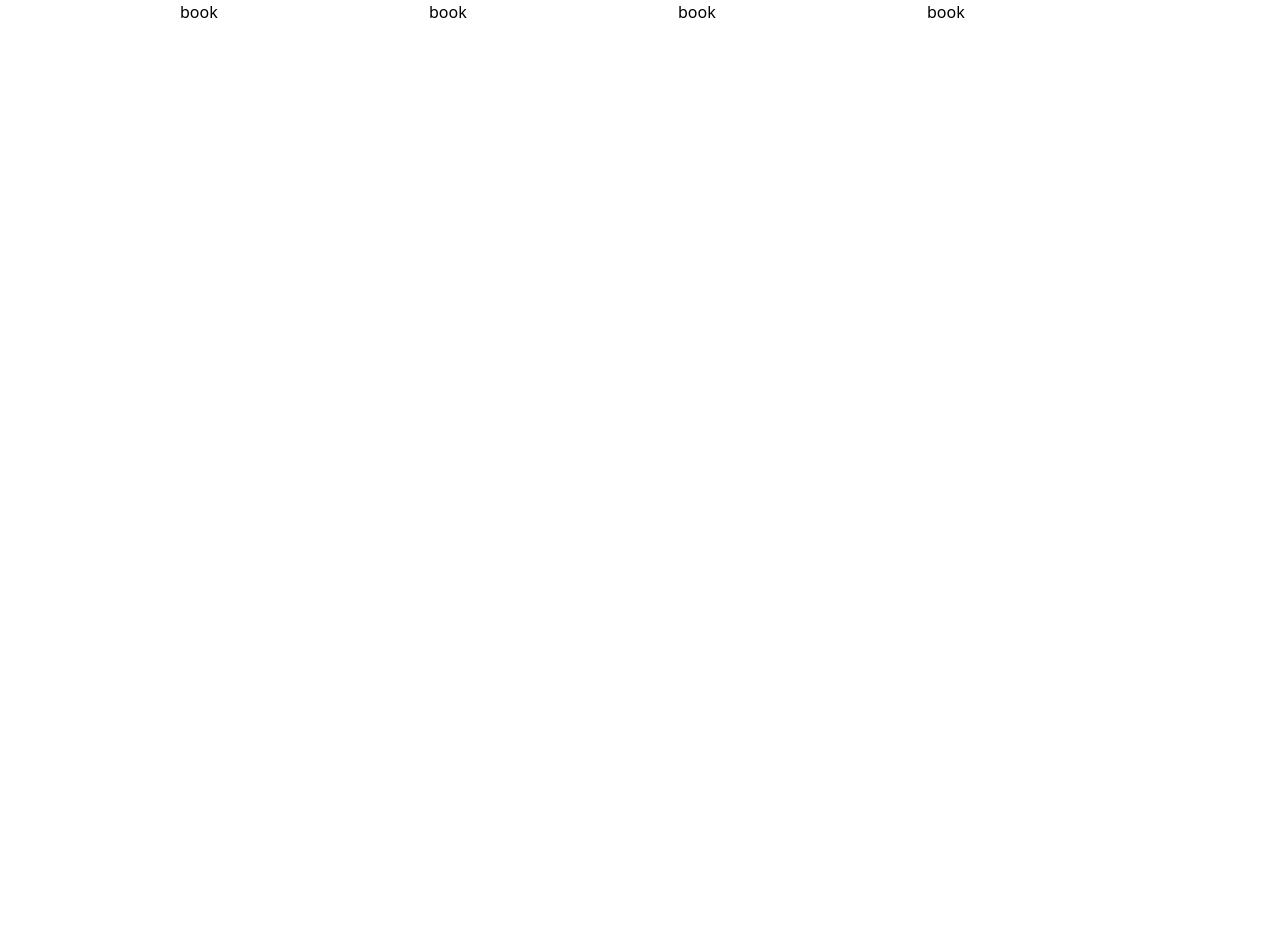
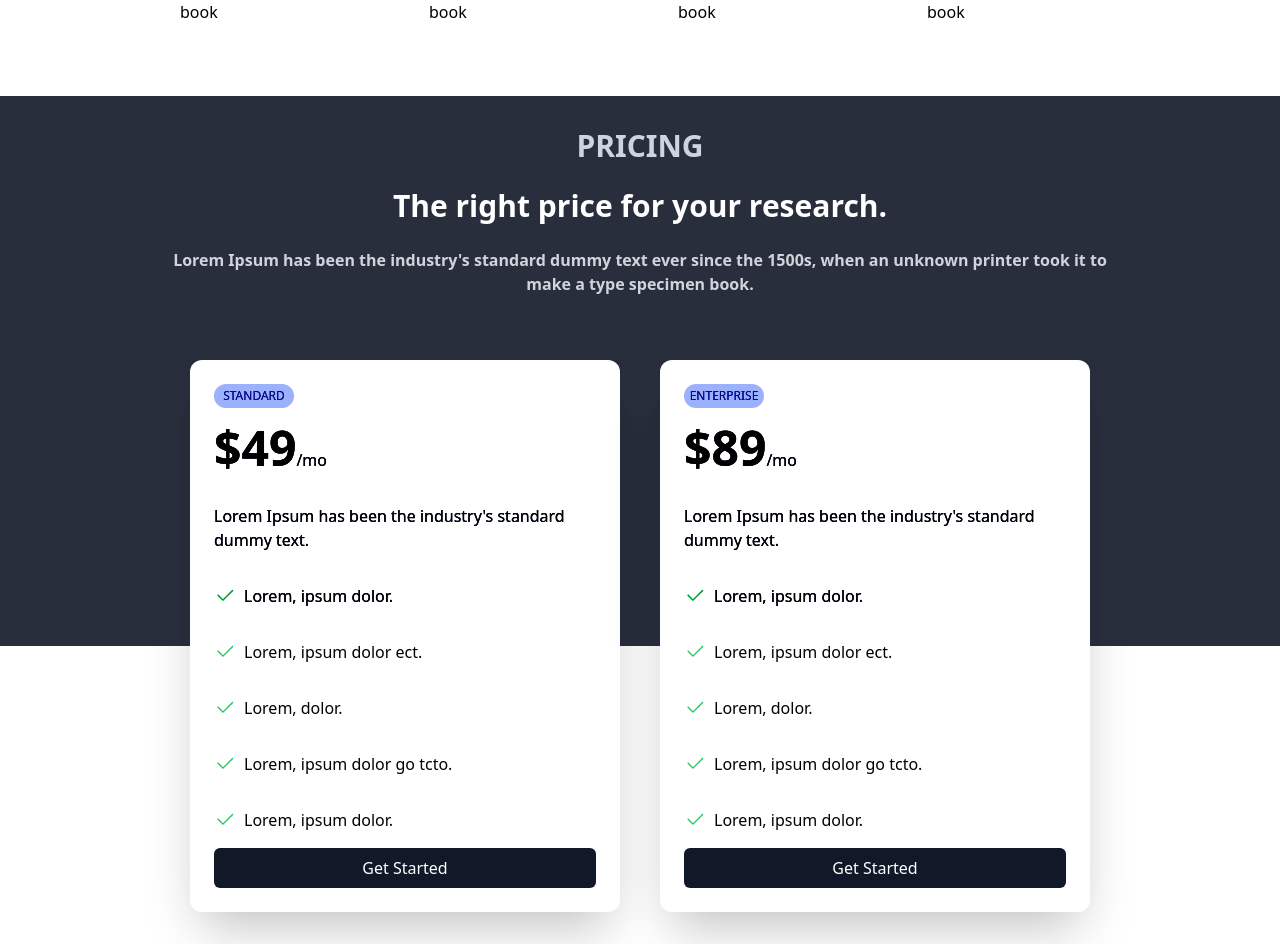
Before and after one commit to codefromahmad/cloud-store-react, a React (Create React App) app: page / in a window 1280 px wide. Shown: the part 2342-3286 px from the top of the page. Before the commit the page ends 2438 px from the top, so only its background shows below. Built offline with nearby package versions, Linux system fonts and the light colour scheme.

Commit message:
Pricing section completed

```diff
--- a/src/App.js
+++ b/src/App.js
@@ -2,6 +2,7 @@ import About from "./components/About";
 import AllInOne from "./components/AllInOne";
 import Home from "./components/Home";
 import NavBar from "./components/NavBar";
+import Pricing from "./components/Pricing";
 import Support from "./components/Support";
 
 function App() {
@@ -12,6 +13,7 @@ function App() {
       <About />
       <Support />
       <AllInOne />
+      <Pricing />
     </div>
   );
 }
--- /dev/null
+++ b/src/components/Pricing.jsx
@@ -0,0 +1,108 @@
+import React from "react";
+import { BsCheck2 } from "react-icons/bs";
+
+const Pricing = () => {
+  const pricings = [
+    {
+      id: 1,
+      type: "standard",
+      price: 49,
+      text: `Lorem Ipsum has been the industry's standard dummy text.`,
+      includes: [
+        {
+          id: 1,
+          inc: "Lorem, ipsum dolor.",
+        },
+        {
+          id: 2,
+          inc: "Lorem, ipsum dolor ect.",
+        },
+        {
+          id: 3,
+          inc: "Lorem,  dolor.",
+        },
+        {
+          id: 4,
+          inc: "Lorem, ipsum dolor go tcto.",
+        },
+        {
+          id: 5,
+          inc: "Lorem, ipsum dolor.",
+        },
+      ],
+    },
+    {
+      id: 1,
+      type: "enterprise",
+      price: 89,
+      text: `Lorem Ipsum has been the industry's standard dummy text.`,
+      includes: [
+        {
+          id: 1,
+          inc: "Lorem, ipsum dolor.",
+        },
+        {
+          id: 2,
+          inc: "Lorem, ipsum dolor ect.",
+        },
+        {
+          id: 3,
+          inc: "Lorem,  dolor.",
+        },
+        {
+          id: 4,
+          inc: "Lorem, ipsum dolor go tcto.",
+        },
+        {
+          id: 5,
+          inc: "Lorem, ipsum dolor.",
+        },
+      ],
+    },
+  ];
+  return (
+    <div className="w-full">
+      <div className="w-full h-[550px] absolute mix-blend-overlay bg-gray-900/90"></div>
+      <div className="w-full max-w-screen-lg mx-auto py-8 text-white relative">
+        <p className="text-3xl font-bold mx-6 text-slate-300 text-center uppercase">
+          Pricing
+        </p>
+        <p className="text-3xl font-bold mx-6 py-6 text-center">
+          The right price for your research.
+        </p>
+        <p className="text-gray-300 mx-6 text-center font-semibold">
+          Lorem Ipsum has been the industry's standard dummy text ever since the
+          1500s, when an unknown printer took it to make a type specimen book.
+        </p>
+      </div>
+      <div className="grid grid-cols-1 md:grid-cols-2 mx-8 sm:mx-20 gap-10 py-8 max-w-[900px] lg:mx-auto">
+        {pricings.map(({ id, type, price, text, includes }) => (
+          <div key={id} className="bg-white rounded-xl shadow-2xl p-6">
+            <div>
+              <p className="uppercase text-xs bg-indigo-200 text-indigo-800 w-20 text-center p-1 rounded-xl">
+                {type}
+              </p>
+              <p className="py-4">
+                <span className="font-bold text-5xl">${price}</span>/mo
+              </p>
+              <p className="py-4">{text}</p>
+            </div>
+            {includes.map(({ id, inc }) => (
+              <div key={id} className="flex items-center py-4">
+                <BsCheck2 size={22} className="text-green-500" />
+                <p className="px-2">{inc}</p>
+              </div>
+            ))}
+            <div>
+              <button className="bg-gray-900 text-white rounded-md w-full py-2 hover:bg-gray-800">
+                Get Started
+              </button>
+            </div>
+          </div>
+        ))}
+      </div>
+    </div>
+  );
+};
+
+export default Pricing;
--- a/src/components/Support.jsx
+++ b/src/components/Support.jsx
@@ -38,8 +38,8 @@ const Support = () => {
           className="w-full h-full mix-blend-overlay object-cover"
         />
       </div>
-      <div className="w-full max-w-screen-lg mx-auto py-8 text-white relative">
-        <p className="text-3xl font-bold mx-6 text-slate-300 text-center">
+      <div className="w-full max-w-[990px] mx-auto py-8 text-white relative">
+        <p className="text-3xl font-bold mx-6 text-slate-300 text-center uppercase">
           Support
         </p>
         <p className="text-3xl font-bold mx-6 py-6 text-center">
@@ -51,7 +51,7 @@ const Support = () => {
           to make a type specimen book.
         </p>
       </div>
-      <div className="grid grid-cols-1 md:grid-cols-3 mx-5 sm:mx-10 gap-4 py-8 max-w-screen-lg lg:mx-auto">
+      <div className="grid grid-cols-1 md:grid-cols-3 mx-5 sm:mx-10 gap-4 py-8 max-w-[990px] lg:mx-auto">
         {cards.map(({ id, title, icon, text }) => (
           <div
             key={id}
```
